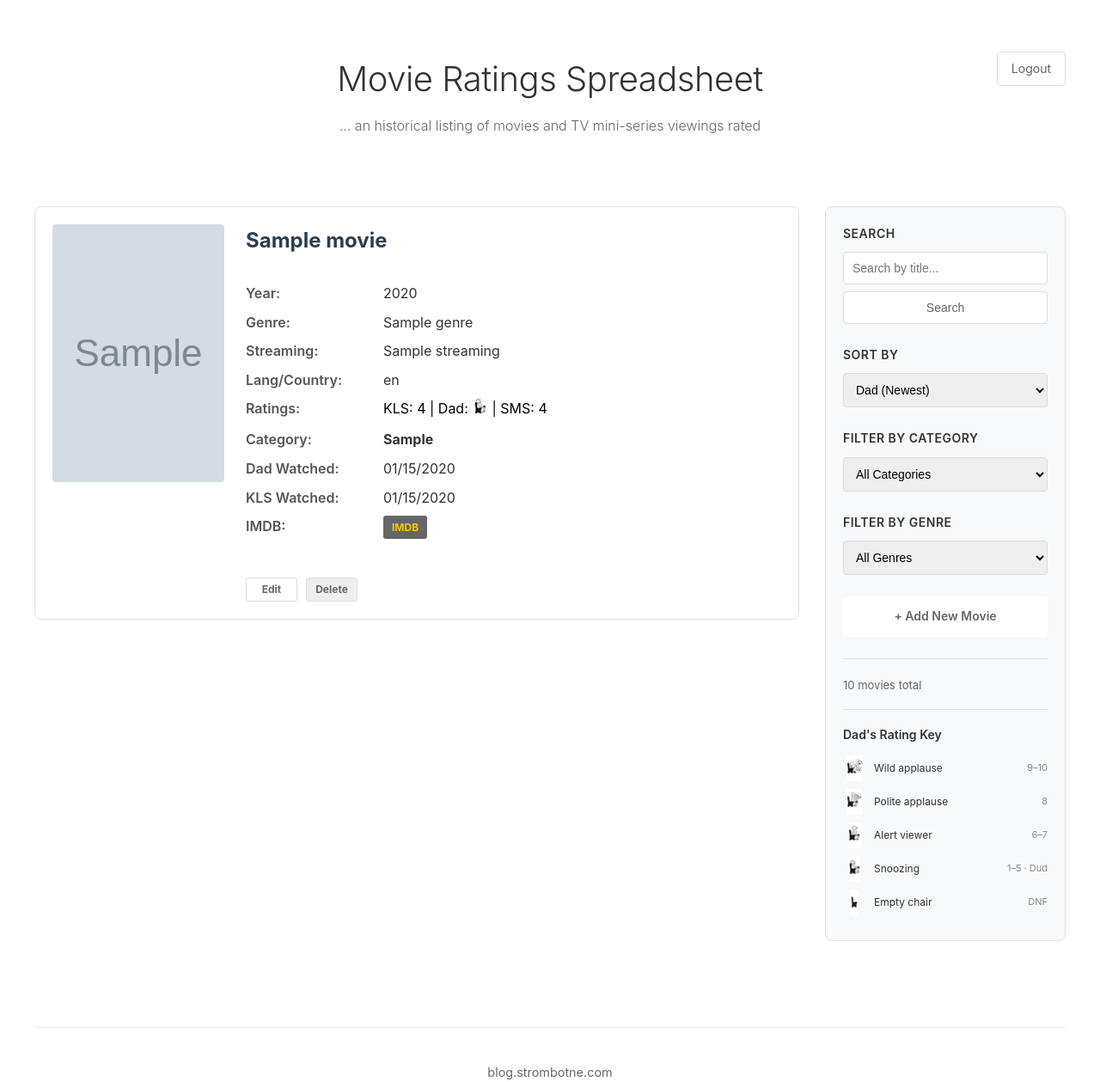
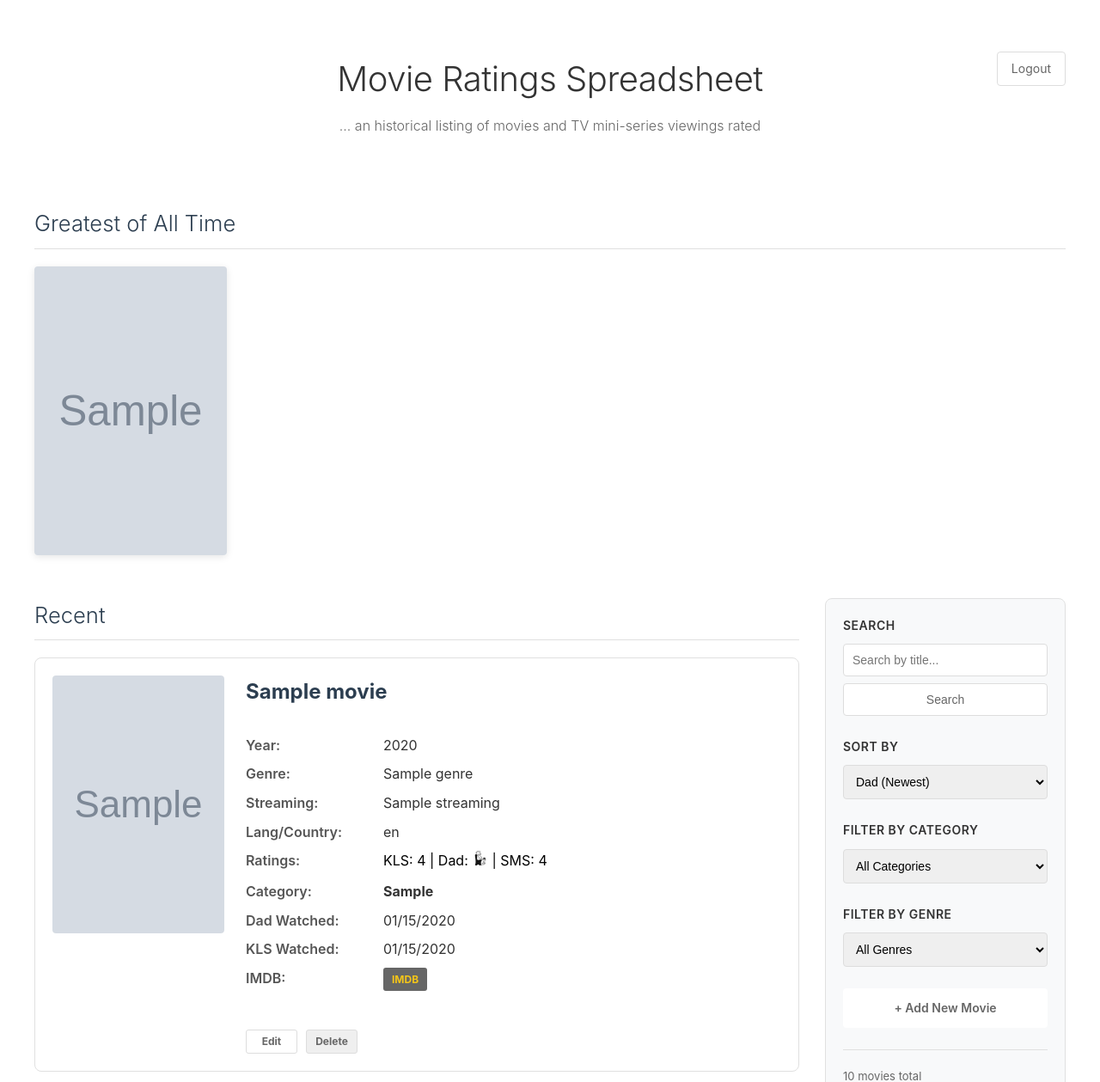
Before and after one commit to clintons/Movie-Ratings, a Flask app: template app/templates/index.html in a window 1280 px wide. Shown: the top 1259 px of the page at 86% size. Run offline with Flask 3, Linux system fonts and the light colour scheme; the template is opened without the code that fills it: most values are stand-ins (such as "Sample title", 1, 10 or a date in 2020); grey boxes marked "Sample" are stand-in pictures; some libraries are stand-ins or nearby versions.

Commit message:
Auto-sync from prod: 2026-09-16 10:46 UTC

```diff
--- a/app/app.py
+++ b/app/app.py
@@ -259,6 +259,16 @@ def index():
             if not movie['poster_path']:
                 movie['poster_path'] = "/static/posters/placeholder.jpg"
 
+    # Greatest of All Time poster grid - only on the unfiltered first page
+    goat_movies = []
+    if page == 1 and not (search or filter_category or filter_genre):
+        cur.execute("""
+            SELECT id, title, year, poster_path, imdb_link FROM movies
+            WHERE LOWER(TRIM(dad_category)) = 'greatest of all time'
+            ORDER BY RANDOM()
+        """)
+        goat_movies = cur.fetchall()
+
     conn.commit()
     cur.close()
     conn.close()
@@ -272,6 +282,7 @@ def index():
 
     return render_template('index.html',
                          movies=movies,
+                         goat_movies=goat_movies,
                          page=page,
                          total_pages=total_pages,
                          sort_by=sort_by,
--- a/app/templates/index.html
+++ b/app/templates/index.html
@@ -26,9 +26,28 @@
 {%- endmacro %}
 
 {% block content %}
+{% if goat_movies %}
+<!-- Greatest of All Time: full-width poster grid above both columns -->
+<section class="goat-section">
+    <h2 class="section-title">Greatest of All Time</h2>
+    <div class="goat-grid">
+        {% for movie in goat_movies %}
+        {%- set label = movie.title ~ (' (' ~ movie.year ~ ')' if movie.year else '') -%}
+        <div class="goat-item">
+            {% if movie.imdb_link %}<a href="{{ movie.imdb_link }}" target="_blank" title="{{ label }}">{% endif %}
+            <img src="{{ movie.poster_path or '/static/posters/placeholder.jpg' }}"
+                 alt="{{ label }} poster" title="{{ label }}" loading="lazy">
+            {% if movie.imdb_link %}</a>{% endif %}
+        </div>
+        {% endfor %}
+    </div>
+</section>
+{% endif %}
+
 <div class="page-layout">
     <!-- Main content area (left side) -->
     <main class="main-content">
+        {% if goat_movies %}<h2 class="section-title">Recent</h2>{% endif %}
         <!-- Movie List -->
         <div class="movie-list">
             {% for movie in movies %}
@@ -256,6 +275,43 @@
 </div>
 
 <style>
+/* Section sub-titles (Greatest of All Time, Recent) */
+.section-title {
+    text-align: left;
+    font-size: 1.6rem;
+    font-weight: 300;
+    color: #2c3e50;
+    margin: 0 0 20px 0;
+    padding-bottom: 8px;
+    border-bottom: 1px solid #e0e0e0;
+}
+
+/* Greatest of All Time grid - spans full width, 5 across */
+.goat-section {
+    margin-bottom: 50px;
+}
+
+.goat-grid {
+    display: grid;
+    grid-template-columns: repeat(5, 1fr);
+    gap: 20px;
+}
+
+.goat-item img {
+    display: block;
+    width: 100%;
+    aspect-ratio: 2 / 3;
+    object-fit: cover;
+    border-radius: 4px;
+    box-shadow: 0 2px 8px rgba(0,0,0,0.1);
+    transition: transform 0.15s, box-shadow 0.15s;
+}
+
+.goat-item a:hover img {
+    transform: translateY(-3px);
+    box-shadow: 0 6px 16px rgba(0,0,0,0.18);
+}
+
 /* Page Layout - SIDEBAR ON RIGHT */
 .page-layout {
     display: flex;
@@ -585,6 +641,17 @@
         width: 100%;
         height: auto;
     }
+
+    .goat-grid {
+        grid-template-columns: repeat(3, 1fr);
+    }
+}
+
+@media (max-width: 600px) {
+    .goat-grid {
+        grid-template-columns: repeat(2, 1fr);
+        gap: 12px;
+    }
 }
 </style>
 {% endblock %}
```
